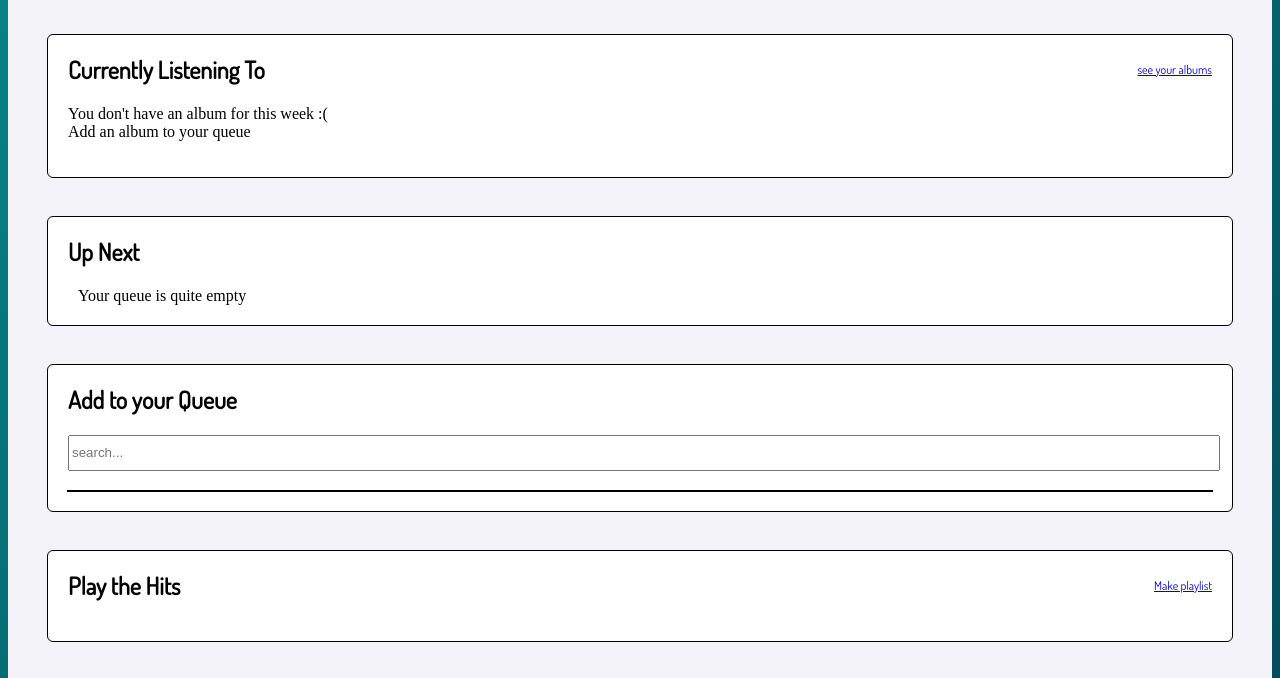
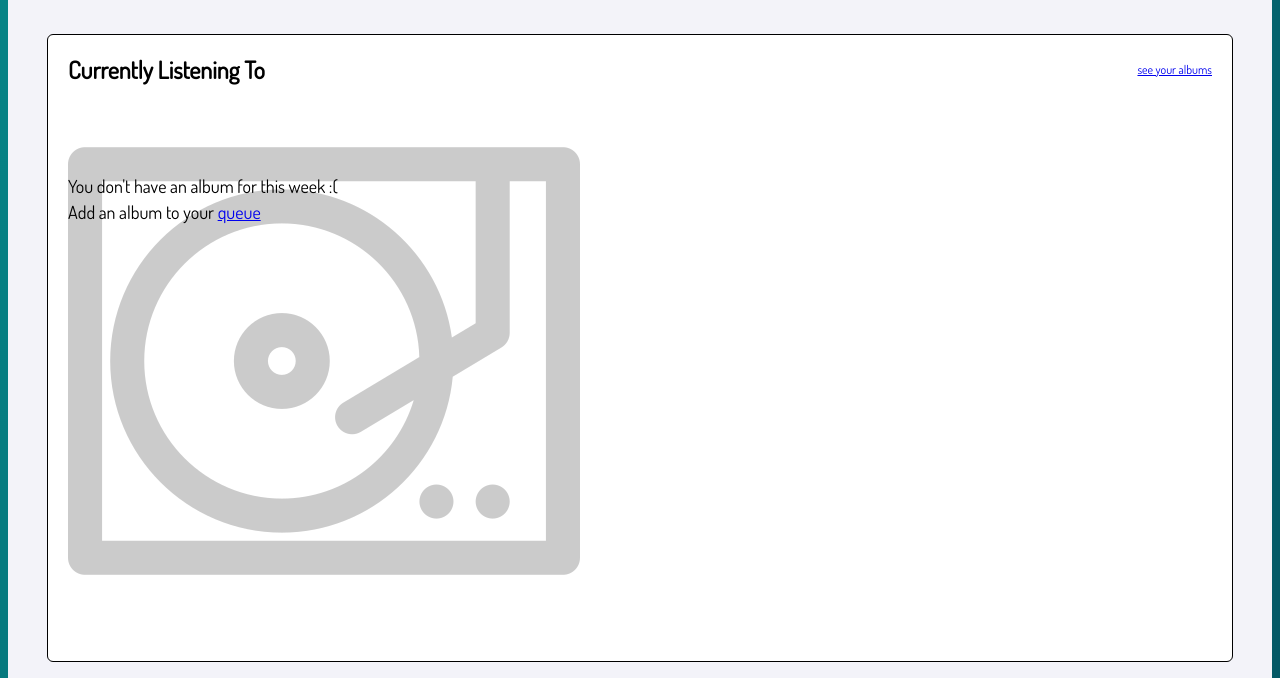
Before and after one commit to dmkite/musicproject2, a website with bundled scripts: page frontend/music-project.html in a window 1280 px wide. Shown: the part 103-781 px from the top of the page. Built offline with nearby package versions, Linux system fonts and the light colour scheme.

Commit message:
added icons for empty state

```diff
--- a/frontend/main.css
+++ b/frontend/main.css
@@ -180,6 +180,22 @@ section{
     border-radius:50%;
 }
 
+.emptyState img{
+    width:100%;
+    max-width:512px;
+    margin:0 auto;
+    opacity:0.2;
+    margin-bottom: 20px;
+}
+
+.emptyState{
+    position:relative;
+}
+.emptyState p{
+    font: 300 18px/26px 'Dosis', sans;
+    position:absolute;
+    top:50px;
+}
 /******************************************************************************
 **  Autocomplete
 ******************************************************************************/
@@ -493,10 +509,6 @@ textarea{
     top:0;
 }
 
-.oneStar{
-
-}
-
 /******************************************************************************
 **  Your Albums
 ******************************************************************************/
--- a/frontend/music-project.html
+++ b/frontend/music-project.html
@@ -8,6 +8,8 @@
     <link rel="stylesheet" type="text/css" media="screen" href="main.css" />
     <script defer src="bundle.js"></script>
     <link href="https://fonts.googleapis.com/css?family=Dosis" rel="stylesheet">
+    <link rel="stylesheet" href="https://use.fontawesome.com/releases/v5.6.3/css/all.css" integrity="sha384-UHRtZLI+pbxtHCWp1t77Bi1L4ZtiqrqD80Kn4Z8NTSRyMA2Fd33n5dQ8lWUE00s/"
+        crossorigin="anonymous">
 </head>
 <body>
     <header>
@@ -17,11 +19,17 @@
     <main>
         <section id="current">
             <h2>Currently Listening To <a href="your-albums.html">see your albums</a></h2>
-            <p class="emptyState">You don't have an album for this week :( <br> Add an album to your queue</p>
+            <div class="emptyState">
+                <img src='img/record-player.png' alt="Icon of record player">
+                <p>You don't have an album for this week :( <br> Add an album to your <a href="music-project.html#addMusic">queue</a></p>
+            </div>
         </section>
         <section id="upNext">
             <h2>Up Next</h2>
-            <p class="emptyState">Your queue is quite empty</p>
+            <div class="emptyState">
+                <img src='img/queue.png' alt="Icon of a queue">
+                <p>Your queue is quite empty</p>
+            </div>
         </section>
         <section id="addMusic">
             <h2>Add to your Queue</h2>
```
Also changed, not shown: frontend/img/queue.png (added), frontend/img/record-player.png (added).
